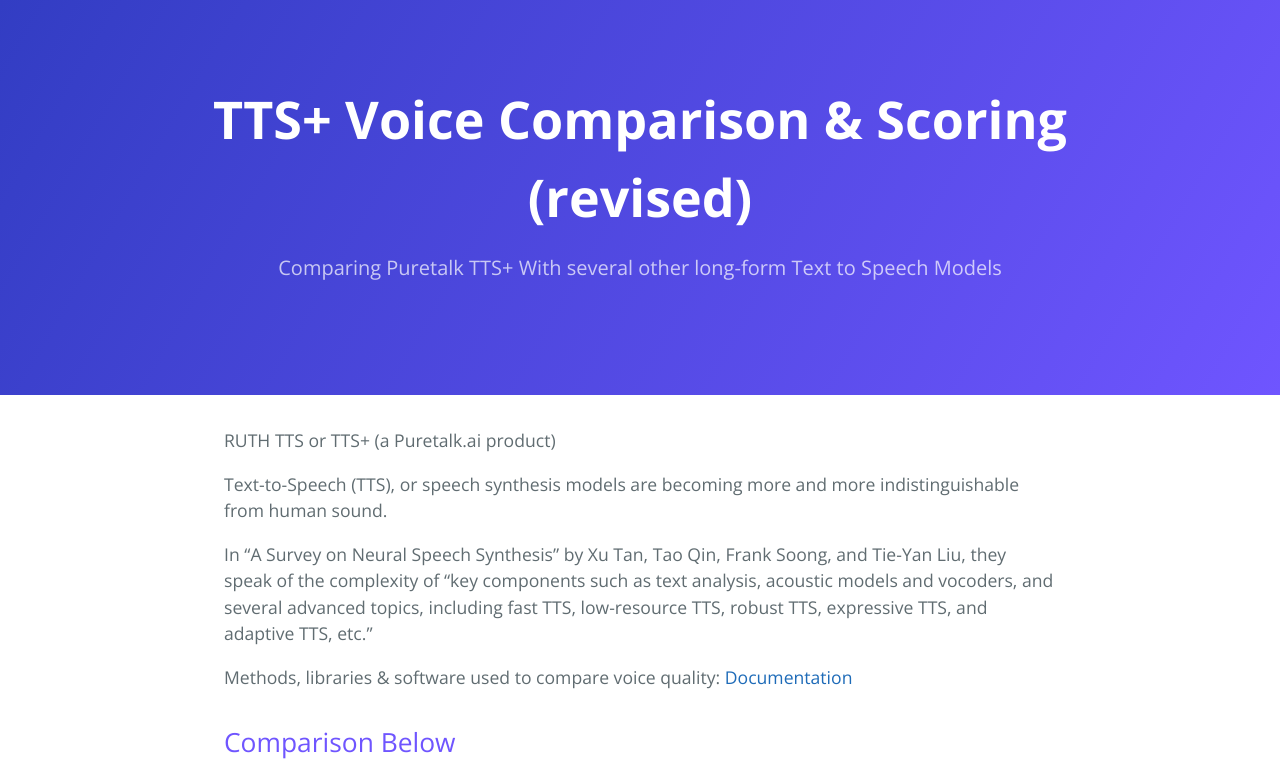
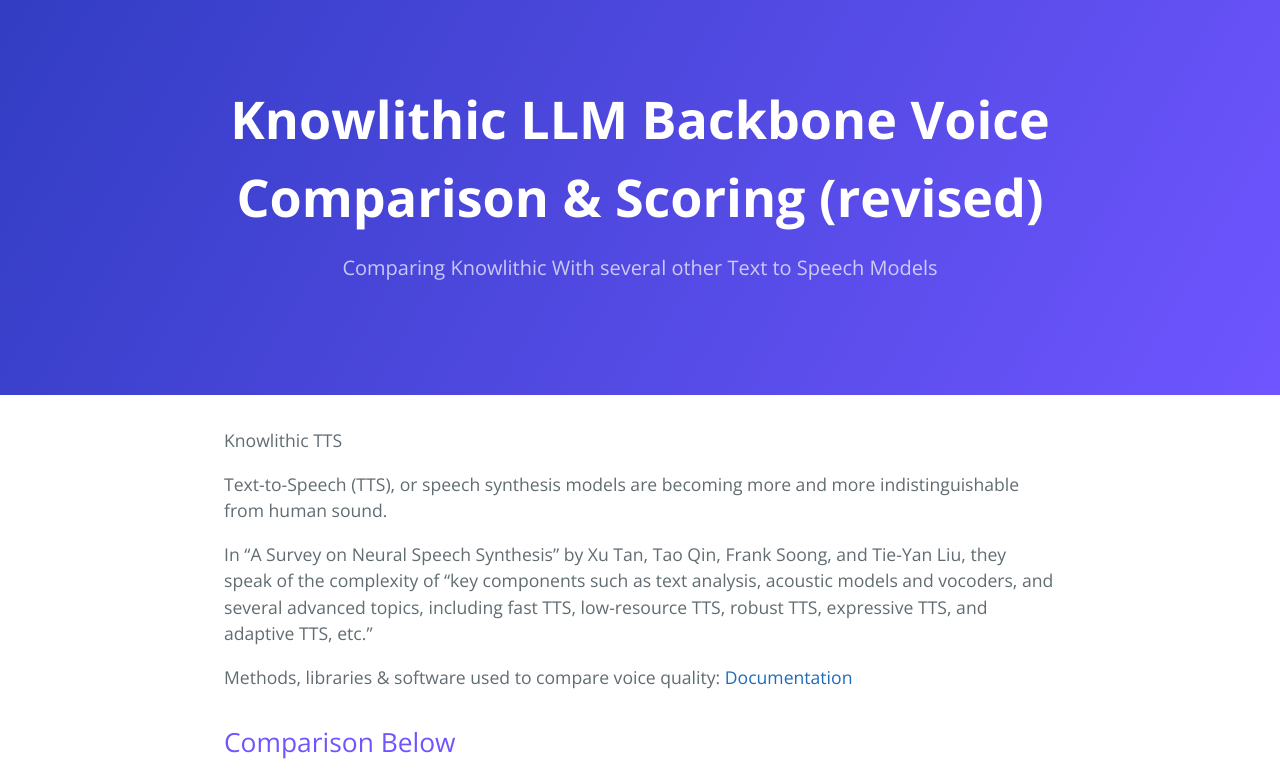
Before and after one commit to cp818/Bicodec-decoder, a plain HTML site: page index.html in a window 1280 px wide. Shown: the top 777 px of the page. Drawn offline with nearby package versions, Linux system fonts and the light colour scheme.

Commit message:
Update index.html

```diff
--- a/index.html
+++ b/index.html
@@ -5,17 +5,17 @@
     <meta charset="UTF-8">
 
 <!-- Begin Jekyll SEO tag v2.6.1 -->
-<title>TTS + Puretalk.ai | Text-to-Speech Voice Quality & Comparison</title>
+<title>LLM Backbone Text-to-Speech Voice Quality & Comparison</title>
 <meta name="generator" content="Jekyll v3.8.5" />
-<meta property="og:title" content="Voice Comparison TTS+ Puretalk.ai" />
+<meta property="og:title" content="Voice Comparison TTS/LLM backbone" />
 <meta property="og:locale" content="en_US" />
-<meta name="description" content="Puretalk TTS+ (Text To Speech) Voice Comparison" />
-<meta property="og:description" content="TTS+ from Puretlak.ai (RUTH TTS Voice Comparison)" />
+<meta name="description" content="(Text To Speech) Voice Comparison" />
+<meta property="og:description" content="Knowlithic ( Voice Comparison)" />
 <link rel="canonical" href="index.html" />
 <meta property="og:url" content="index.html" />
 <meta property="og:site_name" content="Voice comparison" />
 <script type="application/ld+json">
-{"@type":"WebSite","url":"https://meca.github.io/","name":"Puretalk.ai voice comparison","headline":"Puretalk TTS+","description":"Puretalk Voice comparison","@context":"https://schema.org"}</script>
+{"@type":"WebSite","url":"https://meca.github.io/","name":"voice comparison","headline":"description":"Voice comparison","@context":"https://schema.org"}</script>
 <!-- End Jekyll SEO tag -->
 
     <meta name="viewport" content="width=device-width, initial-scale=1">
@@ -24,14 +24,14 @@
   </head>
   <body>
     <section class="page-header">
-      <h1 class="project-name">TTS+ Voice Comparison & Scoring (revised)</h1>
-      <h2 class="project-tagline">Comparing Puretalk TTS+ With several other long-form Text to Speech Models</h2>
+      <h1 class="project-name"> Knowlithic LLM Backbone Voice Comparison & Scoring (revised)</h1>
+      <h2 class="project-tagline">Comparing Knowlithic With several other Text to Speech Models</h2>
 
 
     </section>
 
     <section class="main-content">
-    <p>RUTH TTS or TTS+ (a Puretalk.ai product)</p>
+    <p>Knowlithic TTS</p>
       <p>Text-to-Speech (TTS), or speech synthesis models are becoming more and more indistinguishable from human sound.</p>
 
 <p>In “A Survey on Neural Speech Synthesis” by Xu Tan, Tao Qin, Frank Soong, and Tie-Yan Liu, they speak of the complexity of “key components such as text analysis, acoustic models and vocoders, and several advanced topics, including fast TTS, low-resource TTS, robust TTS, expressive TTS, and adaptive TTS, etc.”</p>
```
